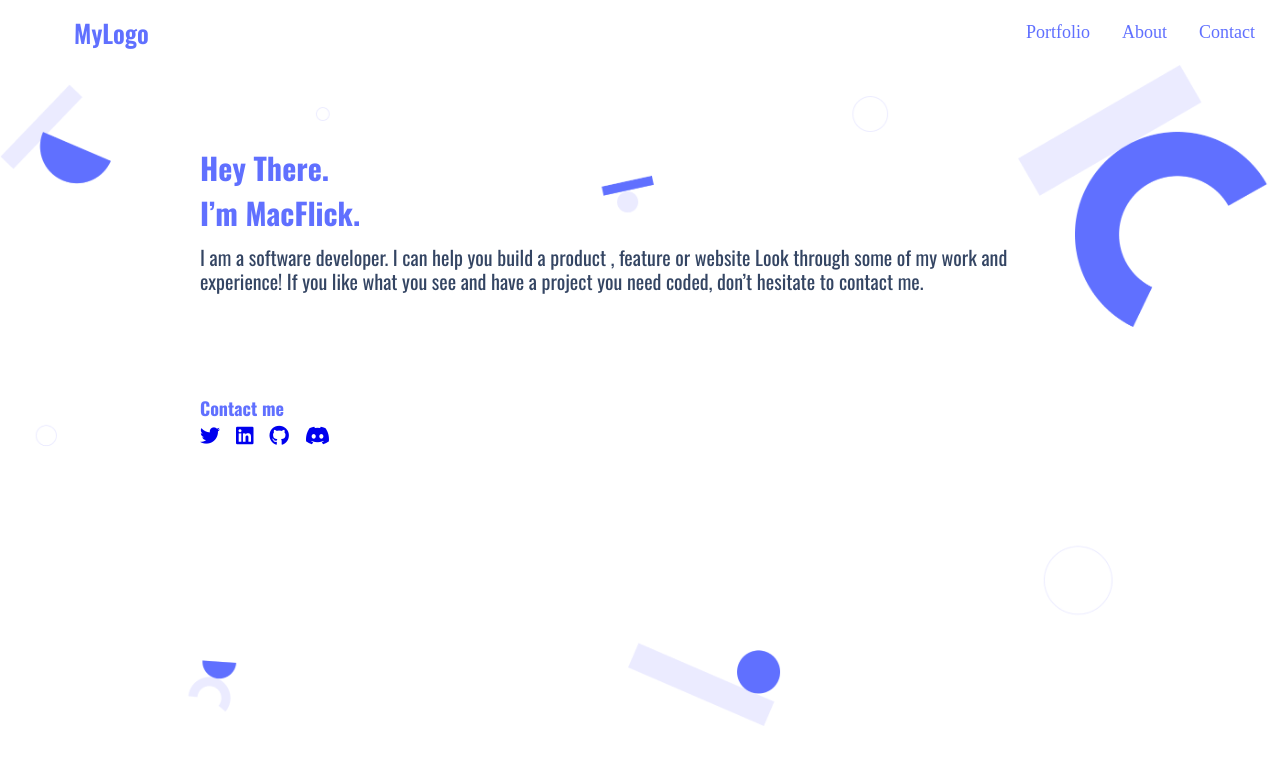
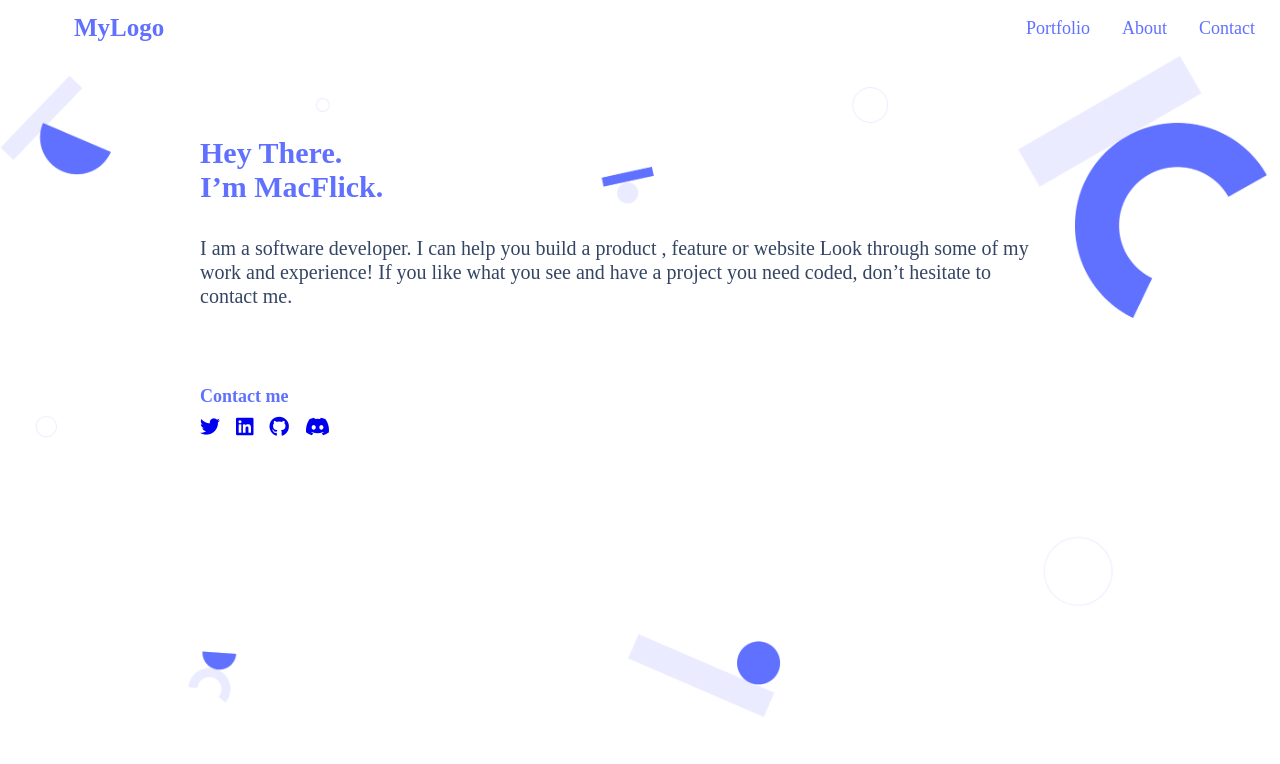
Before and after one commit to zinlynhtet/Portfolio-Finish-mobile-version, a website: page index.html in a window 1280 px wide. Drawn offline with nearby package versions, Linux system fonts and the light colour scheme; a web font is replaced by a local one.

Commit message:
Fixing stylelint error

```diff
--- a/style.css
+++ b/style.css
@@ -1,65 +1,75 @@
 @import url('https://fonts.googleapis.com/css2?family=Inclusive+Sans:ital@0;1&family=Montserrat:wght@100&family=Oswald:wght@300;400;500;600;700&display=swap');
-*{
+
+* {
   margin: 0;
   padding: 0;
   box-sizing: border-box;
   scroll-behavior: smooth;
 }
-.hero{
+
+.hero {
   position: relative;
 }
+
 .main1 {
   position: relative;
+}
 
-}
 .bg-img {
   position: absolute;
   width: 100%;
+}
 
+.des-img {
+  display: none;
 }
-.des-img {
-    display:none;
-}
+
 .navbar {
   display: flex;
   justify-content: space-between;
   align-items: center;
-        position: relative;
 }
+
 .myLogo {
-       font-family: Oswald;
+  font-family: 'Times New Roman', Times, serif;
   font-weight: 600;
   font-size: 25px;
   left: 16px;
   margin-left: 16px;
-        padding: 10px 0;
   color: #6070ff;
+  padding-top: 10px;
 }
+
 .nav-list {
   list-style: none;
   display: none;
 }
+
 .nav-list a {
   text-decoration: none;
   font-size: 16px;
   color: #6070ff;
 }
-.nav-icon{
+
+.nav-icon {
   color: #6070ff;
   margin-right: 14px;
+  padding-top: 10px;
 }
-.hero .greeting{
+
+.hero .greeting {
   color: #6070ff;
-        font-family: Oswald;
+  font-family: 'Times New Roman', Times, serif;
   font-size: 30px;
   position: absolute;
   top: 114px;
   left: 24px;
   right: 24px;
 }
-.hero p{
+
+.hero p {
   color: #344563;
-    font-family: Oswald;
+  font-family: 'Times New Roman', Times, serif;
   font-style: normal;
   font-weight: 400;
   font-size: 20px;
@@ -69,31 +79,34 @@
   left: 24px;
   right: 24px;
 }
+
 .hero h2 {
   color: #6070ff;
-    font-family: Oswald;
+  font-family: 'Times New Roman', Times, serif;
   font-size: 18px;
   position: absolute;
   top: 390px;
   left: 24px;
   right: 24px;
 }
+
 .social {
   font-size: 20px;
   transition: 0.5s;
   display: flex;
-    justify-content: space-between;
   align-items: center;
   column-gap: 1rem;
   position: absolute;
   top: 420px;
   left: 24px;
 }
+
 .icon i:hover {
   transform: scale(1.5);
   filter: brightness(1.4);
 }
-@media (min-width :376px) {
+
+@media (min-width: 376px) {
   .nav-list {
     display: flex;
     column-gap: 2rem;
@@ -101,72 +114,82 @@
     right: 0;
     margin-right: 25px;
   }
+
   .nav-icon {
     display: none;
   }
+
   .myLogo {
     margin-left: 20px;
     padding: 14px;
   }
+
   .des-img {
     display: block;
     width: 100%;
     height: 100%;
     object-fit: cover;
     object-position: center;
+  }
 
-    }
   .bg-img {
     display: none;
   }
+
   .hero .greeting {
     position: absolute;
     left: 120px;
     top: 90px;
   }
-    .hero p{
+
+  .hero p {
     position: absolute;
     left: 120px;
     top: 180px;
   }
+
   .hero h2 {
     position: absolute;
     left: 120px;
     top: 350px;
   }
+
   .social {
     position: absolute;
     left: 120px;
     top: 380px;
   }
+}
 
-}
-@media (min-width : 768px){
+@media (min-width: 768px) {
   .hero .greeting {
     left: 200px;
     top: 80px;
   }
+
   .hero p {
     left: 200px;
     top: 180px;
     right: 250px;
   }
+
   .hero h2 {
     left: 200px;
     top: 330px;
     right: 200px;
   }
+
   .social {
     left: 200px;
     top: 360px;
     right: inherit;
+  }
 
-        }
   .myLogo {
     margin-left: 60px;
   }
-        .nav-list a{
+
+  .nav-list a {
     font-size: 18px;
   }
-
 }
```
Lines whose indentation alone changed are shown as unchanged.
